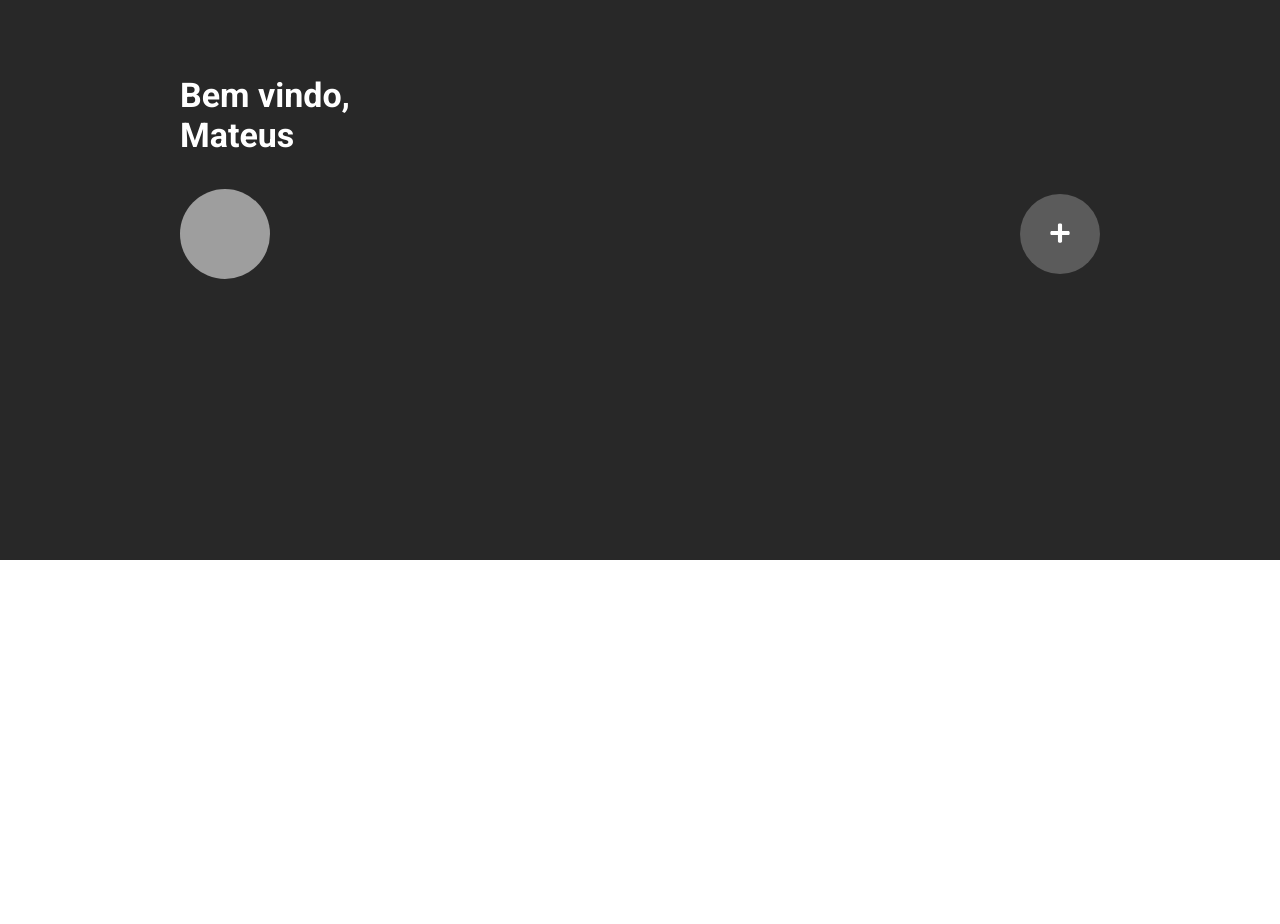
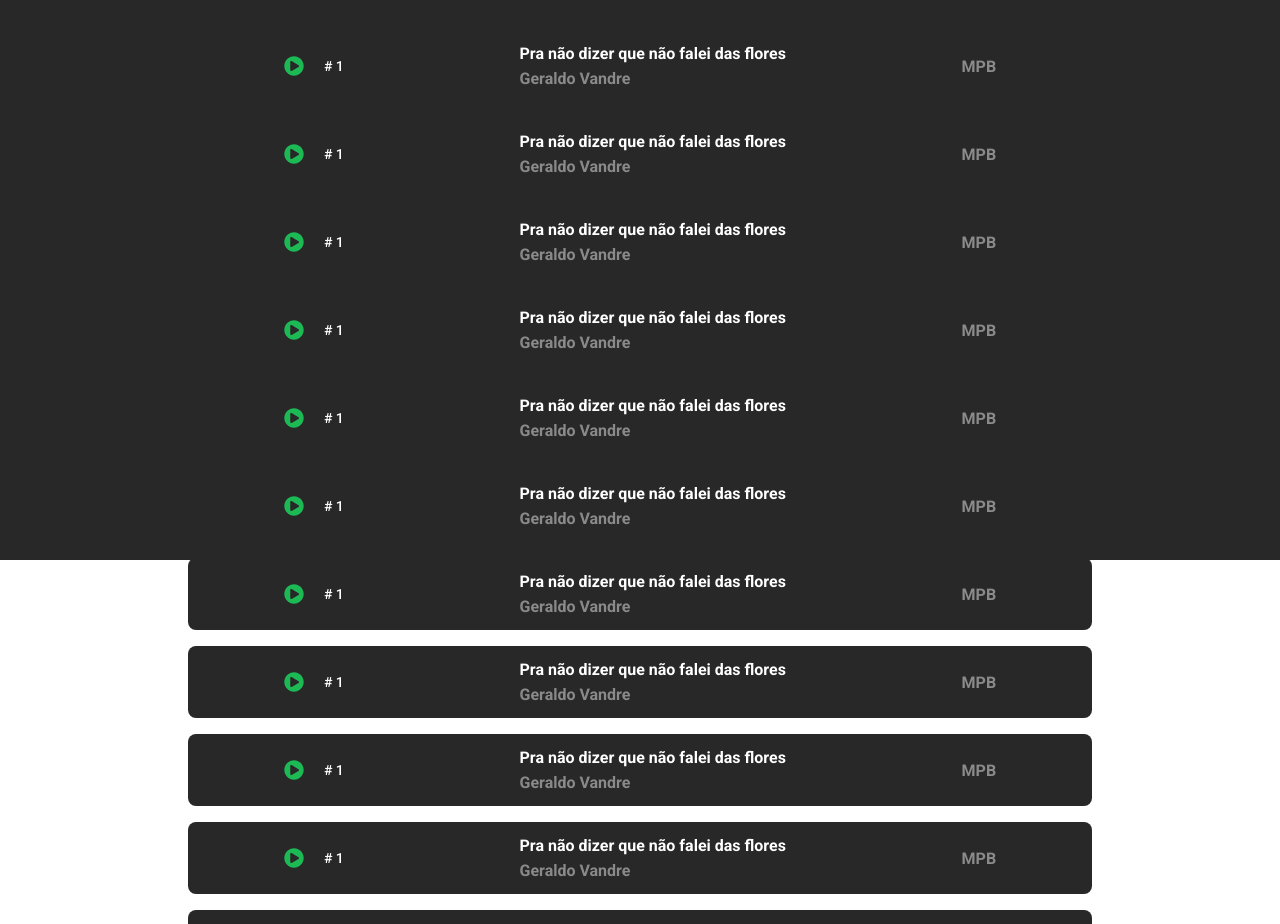
Before and after one commit to mateuschaves/musify-frontend, a React (Create React App) app: page / in a window 1280 px wide. Shown: the part 240-1164 px from the top of the page. Before the commit the page ends 800 px from the top, so only its background shows below. Built offline with nearby package versions, Linux system fonts and the light colour scheme; grey boxes are pictures that could not be loaded.

Commit message:
Music component

```diff
--- /dev/null
+++ b/src/components/Music/index.tsx
@@ -0,0 +1,30 @@
+import React from "react";
+
+import { FaPlayCircle } from "react-icons/fa";
+
+import { Container, Title, Artist, Genre, Column, Row, Track } from "./styles";
+
+type MusicProps = {
+  track: number;
+  title: string;
+  artist: string;
+  genre: string;
+};
+
+export default function Music({ track, title, artist, genre }: MusicProps) {
+  return (
+    <Container>
+      <Row>
+        <FaPlayCircle color="#1db954" size={20} />
+        <Track># {track}</Track>
+      </Row>
+
+      <Column>
+        <Title>{title}</Title>
+        <Artist>{artist}</Artist>
+      </Column>
+
+      <Genre>{genre}</Genre>
+    </Container>
+  );
+}
--- /dev/null
+++ b/src/components/Music/styles.ts
@@ -0,0 +1,51 @@
+import styled from "styled-components";
+import { lighten } from "polished";
+
+export const Container = styled.div`
+  display: flex;
+  flex-direction: row;
+  justify-content: space-around;
+  align-items: center;
+  margin: 8px;
+  background-color: #282828;
+  cursor: pointer;
+  padding: 8px;
+  height: 56px;
+  border-radius: 8px;
+
+  &:hover {
+    background-color: ${lighten(0.2, "#282828")};
+  }
+`;
+export const Title = styled.span`
+  font-weight: bold;
+  font-size: 16px;
+  color: #fff;
+  margin-bottom: 6px;
+`;
+export const Artist = styled.span`
+  font-weight: bold;
+  font-size: 16px;
+  color: #b3b3b3b3;
+`;
+export const Genre = styled.span`
+  font-weight: bold;
+  font-size: 16px;
+  color: #b3b3b3b3;
+`;
+export const Column = styled.div`
+  display: flex;
+  flex-direction: column;
+`;
+
+export const Track = styled.div`
+  color: #fff;
+  font-size: 14px;
+`;
+
+export const Row = styled.div`
+  display: flex;
+  justify-content: space-between;
+  align-items: center;
+  width: 60px;
+`;
--- a/src/pages/App/index.tsx
+++ b/src/pages/App/index.tsx
@@ -1,9 +1,11 @@
 import React from "react";
 
 import Content from "../../components/Content";
+import Music from "../../components/Music";
+
 import { FaPlus } from "react-icons/fa";
 
-import { Header, Avatar, AddButton, Container, Title } from "./styles";
+import { Header, Avatar, AddButton, Container, Title, Musics } from "./styles";
 
 function App() {
   return (
@@ -19,6 +21,99 @@ function App() {
             <FaPlus color="#fff" size={22} />
           </AddButton>
         </Header>
+
+        <Musics>
+          <Music
+            track={1}
+            artist="Geraldo Vandre"
+            title="Pra não dizer que não falei das flores"
+            genre="MPB"
+          />
+          <Music
+            track={1}
+            artist="Geraldo Vandre"
+            title="Pra não dizer que não falei das flores"
+            genre="MPB"
+          />
+          <Music
+            track={1}
+            artist="Geraldo Vandre"
+            title="Pra não dizer que não falei das flores"
+            genre="MPB"
+          />
+          <Music
+            track={1}
+            artist="Geraldo Vandre"
+            title="Pra não dizer que não falei das flores"
+            genre="MPB"
+          />
+          <Music
+            track={1}
+            artist="Geraldo Vandre"
+            title="Pra não dizer que não falei das flores"
+            genre="MPB"
+          />
+          <Music
+            track={1}
+            artist="Geraldo Vandre"
+            title="Pra não dizer que não falei das flores"
+            genre="MPB"
+          />
+          <Music
+            track={1}
+            artist="Geraldo Vandre"
+            title="Pra não dizer que não falei das flores"
+            genre="MPB"
+          />
+          <Music
+            track={1}
+            artist="Geraldo Vandre"
+            title="Pra não dizer que não falei das flores"
+            genre="MPB"
+          />
+          <Music
+            track={1}
+            artist="Geraldo Vandre"
+            title="Pra não dizer que não falei das flores"
+            genre="MPB"
+          />
+          <Music
+            track={1}
+            artist="Geraldo Vandre"
+            title="Pra não dizer que não falei das flores"
+            genre="MPB"
+          />
+          <Music
+            track={1}
+            artist="Geraldo Vandre"
+            title="Pra não dizer que não falei das flores"
+            genre="MPB"
+          />
+          <Music
+            track={1}
+            artist="Geraldo Vandre"
+            title="Pra não dizer que não falei das flores"
+            genre="MPB"
+          />
+          <Music
+            track={1}
+            artist="Geraldo Vandre"
+            title="Pra não dizer que não falei das flores"
+            genre="MPB"
+          />
+          <Music
+            track={1}
+            artist="Geraldo Vandre"
+            title="Pra não dizer que não falei das flores"
+            genre="MPB"
+          />
+          <Music
+            track={1}
+            artist="Geraldo Vandre"
+            title="Pra não dizer que não falei das flores"
+            genre="MPB"
+          />
+        </Musics>
       </Content>
     </Container>
   );
--- a/src/pages/App/styles.ts
+++ b/src/pages/App/styles.ts
@@ -1,12 +1,11 @@
 import styled from "styled-components";
 
-import { lighten } from "polished";
+import { darken } from "polished";
 
 export const Container = styled.div`
   display: flex;
   flex: 1;
   flex-direction: column;
-  justify-content: center;
   align-items: center;
   background-color: #282828;
   top: 0;
@@ -40,11 +39,30 @@ export const Avatar = styled.img`
 `;
 
 export const AddButton = styled.button`
-  width: 80px;
-  height: 80px;
+  width: 60px;
+  height: 60px;
   border-radius: 90px;
-  background-color: ${lighten(0.2, "#282828")};
+  background-color: #1db954;
   border: none;
   cursor: pointer;
   outline: inherit;
+  transition: width 0.2s, height 0.2s;
+
+  &:hover {
+    background-color: ${darken(0.1, "#1db954")};
+    width: 54px;
+    height: 54px;
+  }
+
+  &:active {
+    background-color: ${darken(0.15, "#1db954")};
+  }
 `;
+
+export const Musics = styled.div`
+  overflow-y: scroll;
+  display: flex;
+  flex: 1;
+  flex-direction: column;
+  margin-top: 24px;
+`;
```
